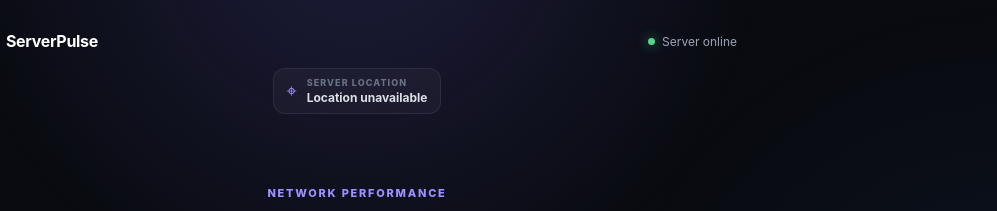
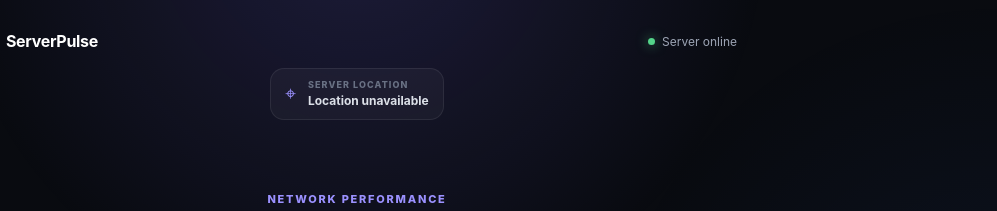
Before and after one commit to MinecadeXD/ServerPulse, a website: page public/index.html in a window 1280 px wide. Shown: the top 211 px of the page, 283-1280 px from the left. Drawn offline with Linux system fonts and the light colour scheme; no server answers.

Commit message:
Redesign server location display

```diff
--- a/public/style.css
+++ b/public/style.css
@@ -34,18 +34,32 @@ button { font: inherit; }
 .server-location {
   display:flex;
   align-items:center;
-  justify-content:center;
-  gap:10px;
+  gap:12px;
   width:fit-content;
+  max-width:100%;
   margin:14px auto 0;
-  padding:8px 13px;
+  padding:10px 14px;
   border:1px solid var(--border);
-  border-radius:12px;
+  border-radius:14px;
   background:rgba(255,255,255,.035);
 }
-.location-icon { color:var(--accent-2); font-size:18px; line-height:1; }
+.location-icon { color:var(--accent-2); font-size:19px; line-height:1; flex:0 0 auto; }
 .server-location small { display:block; color:#697184; font-size:9px; font-weight:800; letter-spacing:.12em; }
-.server-location strong { display:block; color:#dce0e8; font-size:12px; font-weight:650; margin-top:2px; }
+.server-location strong {
+  display:flex;
+  align-items:center;
+  gap:7px;
+  color:#dce0e8;
+  font-size:12px;
+  font-weight:650;
+  margin-top:3px;
+  line-height:1.3;
+}
+.country-flag {
+  font-size:19px;
+  line-height:1;
+  flex:0 0 auto;
+}
 
 .hero { text-align:center; padding:72px 16px 36px; }
 .eyebrow { color:var(--accent-2); font-size:11px; font-weight:800; letter-spacing:.16em; margin:0 0 14px; }
@@ -115,15 +129,6 @@ footer { display:flex; justify-content:space-between; color:#555d6d; font-size:1
   .stats div:nth-child(-n+3) { border-bottom:1px solid var(--border); }
   .ping-results { grid-template-columns:repeat(4,1fr); }
   .speed-grid { grid-template-columns:1fr; }
+  .server-location { width:min(100%, 100%); justify-content:center; }
   footer { gap:8px; flex-direction:column; text-align:center; }
 }
-
-.country-flag {
-  width: 24px;
-  height: 18px;
-  object-fit: cover;
-  border-radius: 2px;
-  margin-right: 7px;
-  vertical-align: -4px;
-  box-shadow: 0 0 0 1px rgba(255,255,255,.08);
-}
```
